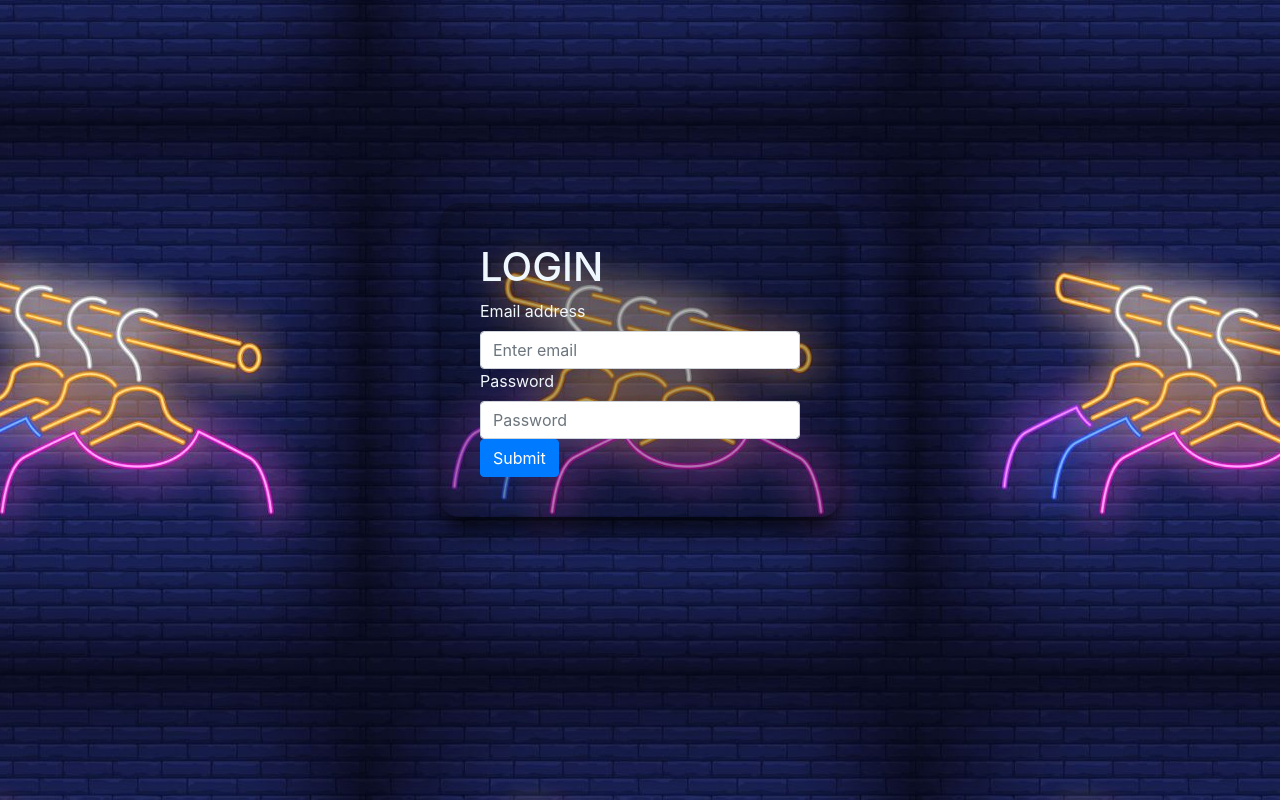
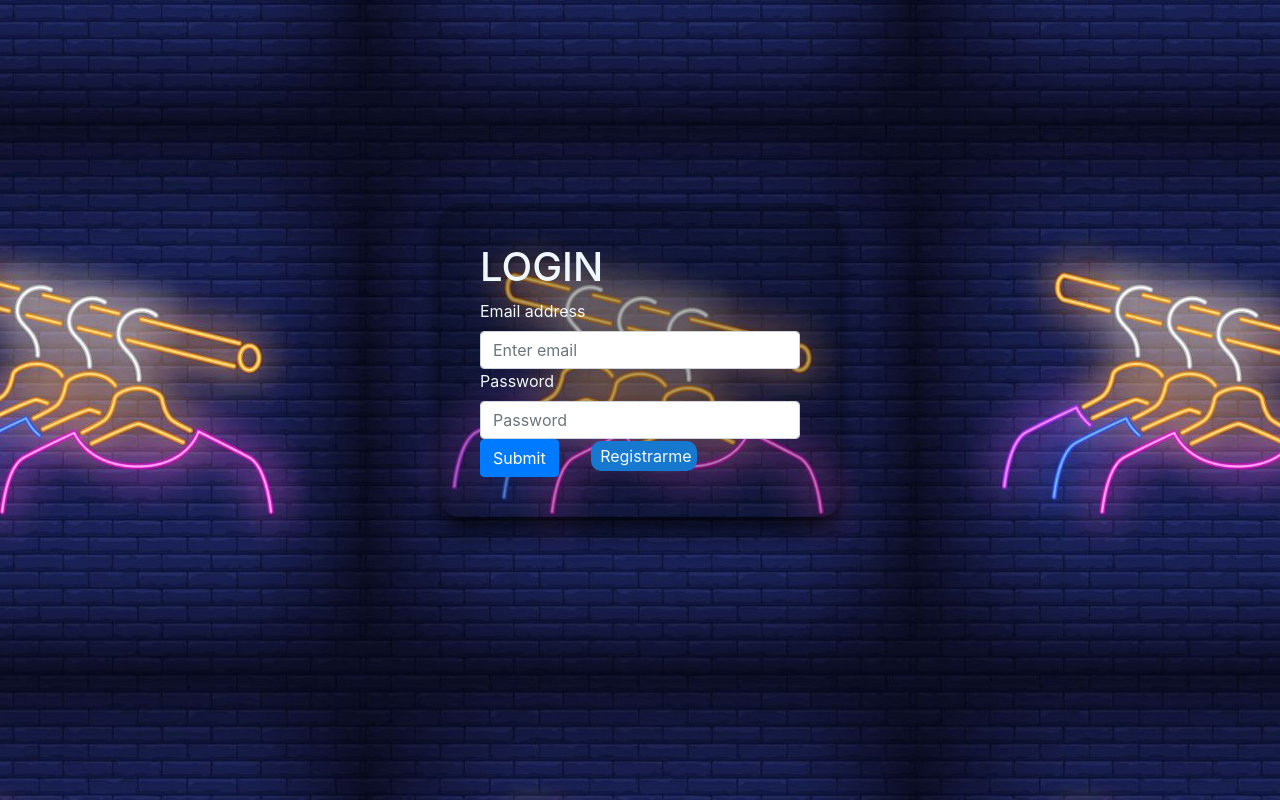
Before and after one commit to AlexisRios1316/ProyectoNNT, a React (Create React App) app: page / in a window 1280 px wide. Built offline with nearby package versions, Linux system fonts and the light colour scheme.

Commit message:
Modificado Completo

```diff
--- a/src/Styles/Barra.css
+++ b/src/Styles/Barra.css
@@ -33,10 +33,20 @@ max-width: 100%;
   color: aliceblue;
 }
 .nav-link1{
-  padding:  10px;
+  padding:  8px;
   background-color: rgb(22, 121, 207);
   color: aliceblue;
   border-radius: 10px;
   justify-content: center;
 
 }
+.nav-link2{
+
+  margin: 2rem;
+  padding:  5px;
+  background-color: rgb(22, 121, 207);
+  color: aliceblue;
+  border-radius: 10px;
+
+
+}
--- a/src/pages/Home.js
+++ b/src/pages/Home.js
@@ -1,7 +1,7 @@
 // Login
 import { useState, useContext } from "react";
 import axios from "axios"
-import { useNavigate } from "react-router-dom"; //Sirve para redireccionar un login
+import { Link, useNavigate } from "react-router-dom"; //Sirve para redireccionar un login
 import 'bootstrap/dist/css/bootstrap.min.css';
 import '../Styles/Barra.css'
 import {Form, Button, Alert} from 'react-bootstrap'
@@ -73,7 +73,7 @@ const onChange  = (evt) => setInput({
   <Button variant="primary" type="submit">
     Submit
   </Button>
-
+  <Link to={"/UsuarioNuevo"} className="nav-link2" > Registrarme  </Link>
 </Form>
 </div>
 </div>
```
